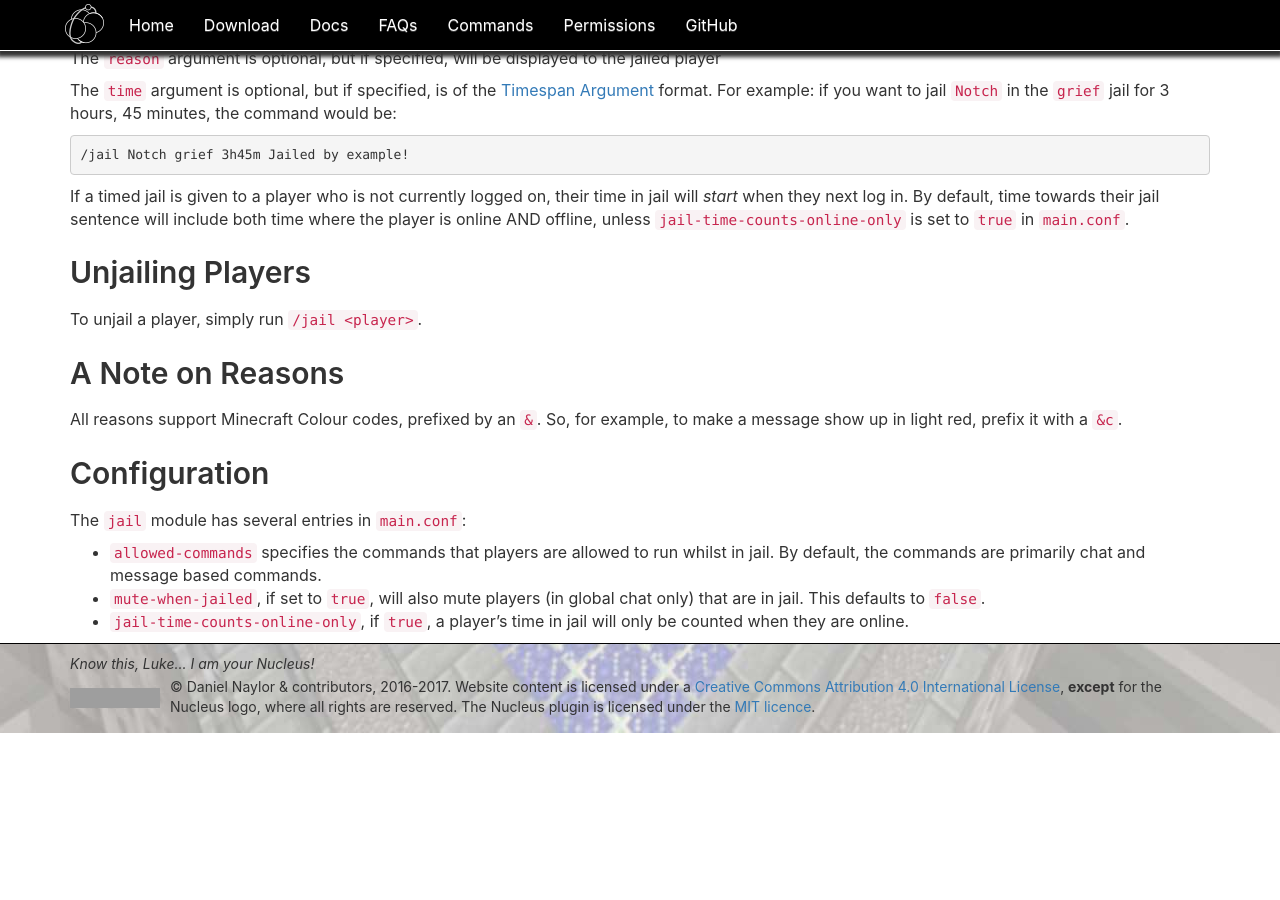
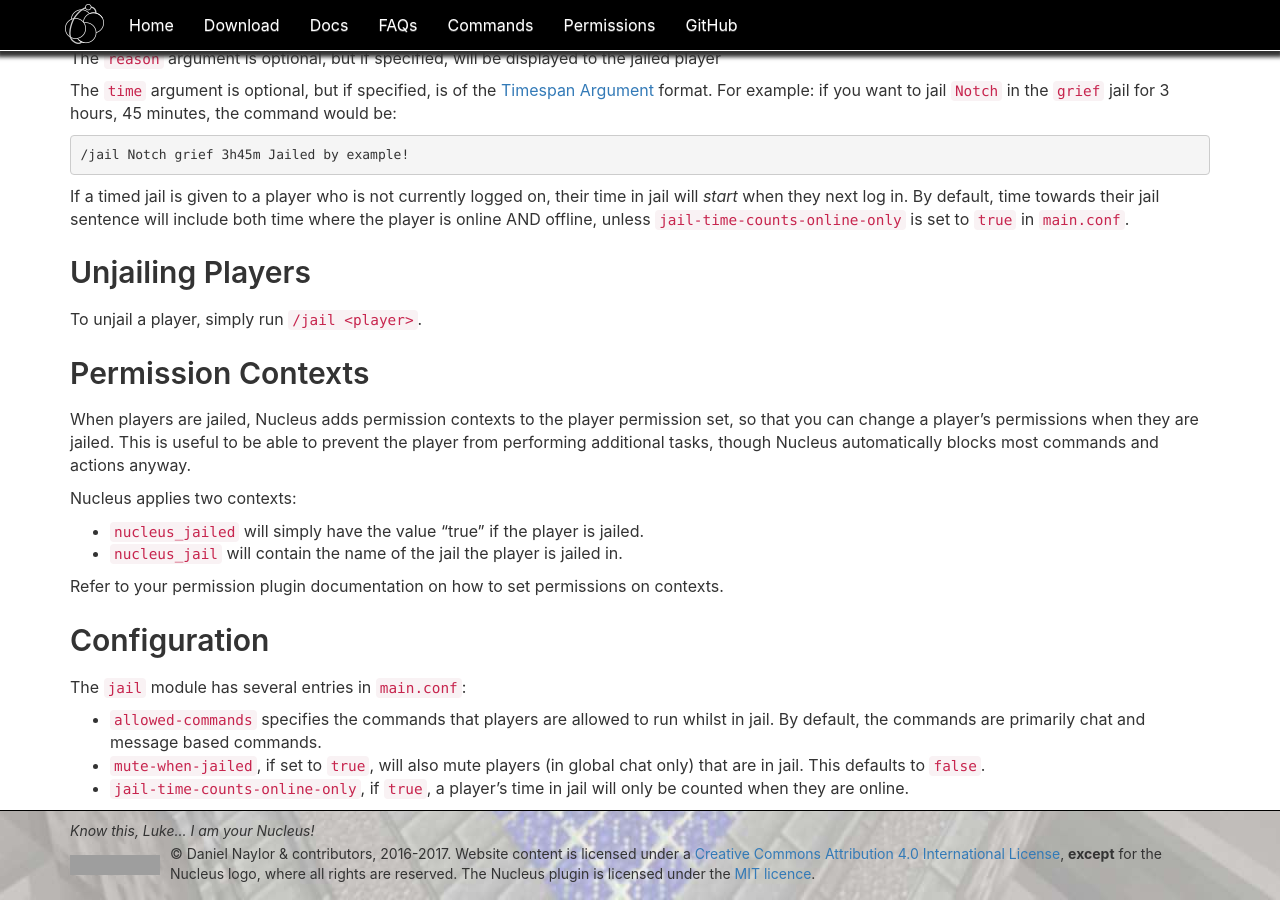
Before and after one commit to NucleusPowered/site-v1, a Jekyll site: the page built from docs/modules/jail.md, in a window 1280 px wide and 900 px high, scrolled down 861 px. Built offline with Jekyll 4.4.1, drawn with Linux system fonts in a browser that asks for light colours; comment, search, counter and statistics services are not loaded; before the commit the page ends 1594 px from its top, so only the background shows below that; grey boxes are pictures that could not be loaded.

Commit message:
Add info on contexts.

```diff
--- a/docs/modules/jail.md
+++ b/docs/modules/jail.md
@@ -56,10 +56,18 @@ set to `true` in `main.conf`.
 
 To unjail a player, simply run `/jail <player>`.
 
-## A Note on Reasons
+## Permission Contexts
 
-All reasons support Minecraft Colour codes, prefixed by an `&`. So, for example, to make a message show up in light
-red, prefix it with a `&c`.
+When players are jailed, Nucleus adds permission contexts to the player permission set, so that you can change a player's
+permissions when they are jailed. This is useful to be able to prevent the player from performing additional tasks, though
+Nucleus automatically blocks most commands and actions anyway.
+
+Nucleus applies two contexts:
+
+* `nucleus_jailed` will simply have the value "true" if the player is jailed.
+* `nucleus_jail` will contain the name of the jail the player is jailed in.
+
+Refer to your permission plugin documentation on how to set permissions on contexts.
 
 ## Configuration
 
```
Also changed, not shown: docs/modules/mute.md (+10 -3 lines).
